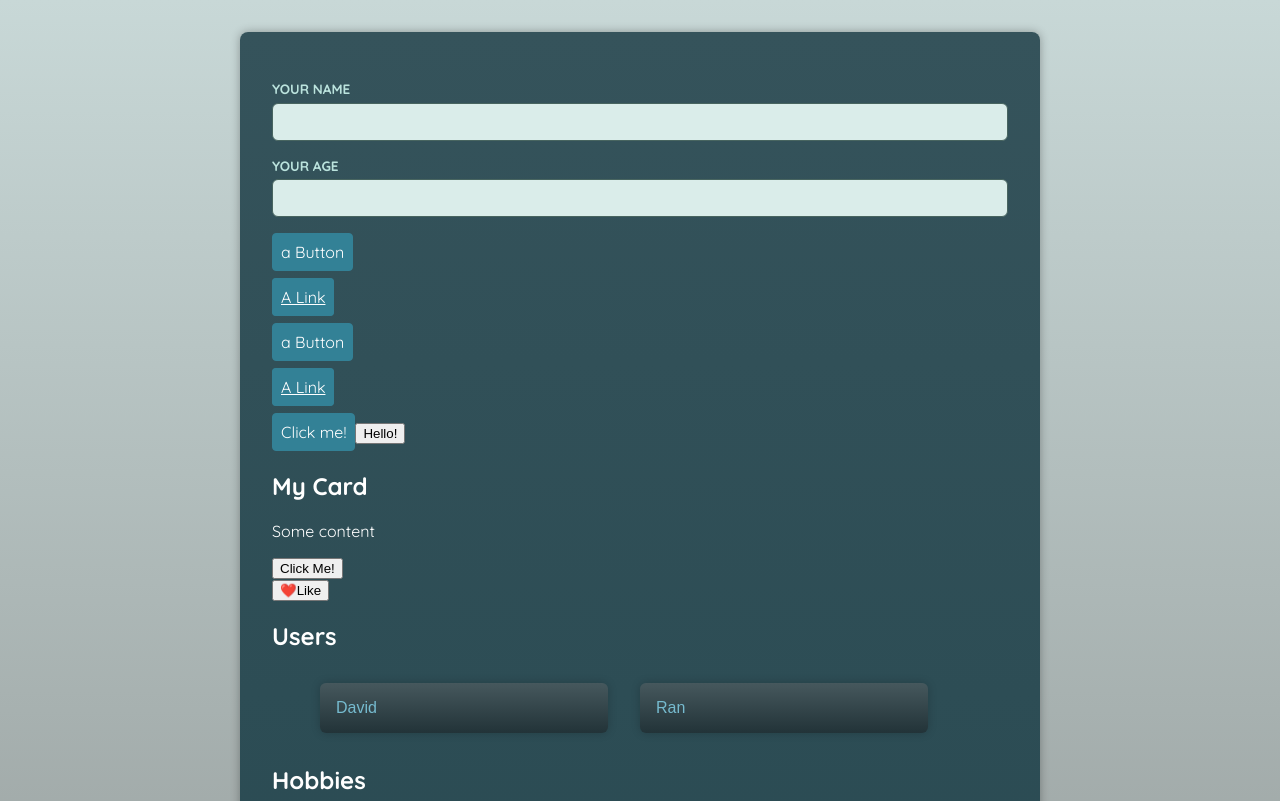
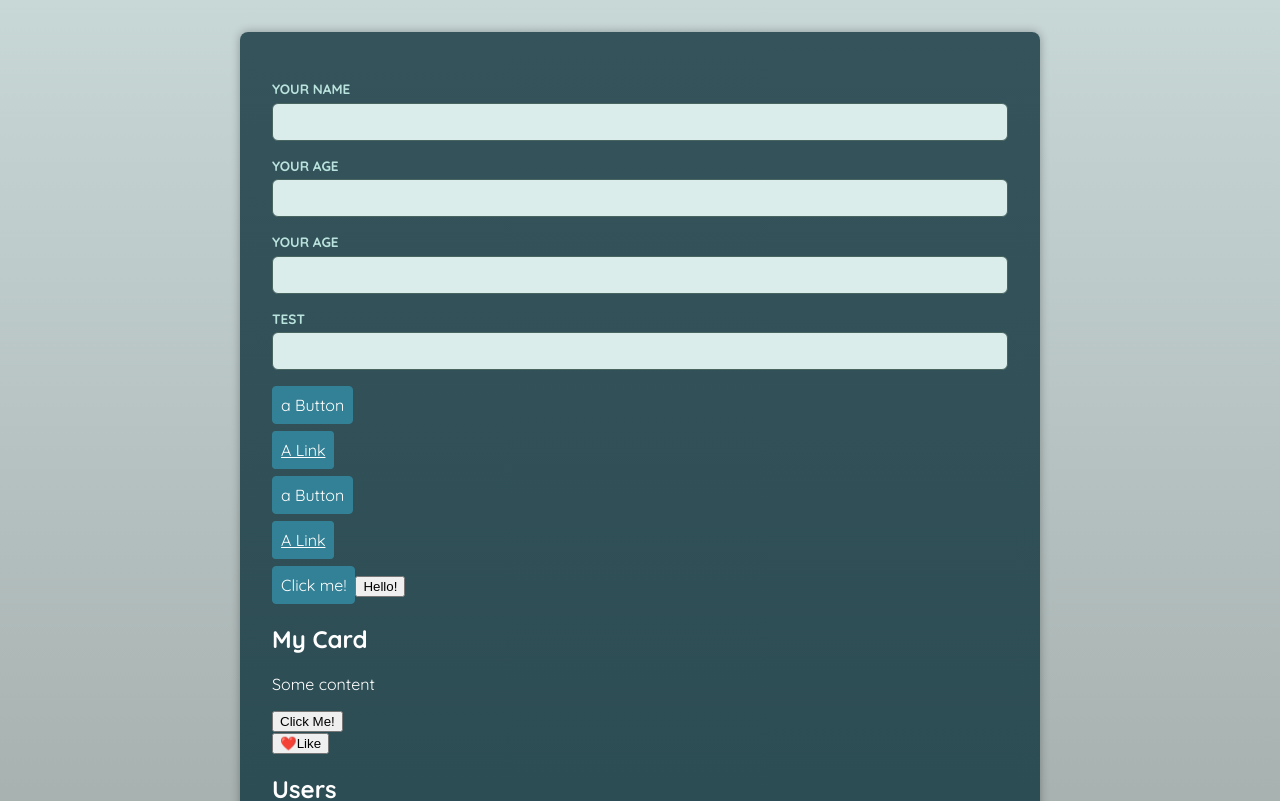
Before and after one commit to nirgluzman/React-TypeScript-Advanced-Components, a React (Vite) app: page / in a window 1280 px wide. Shown: the top 801 px of the page. Built offline with nearby package versions, Linux system fonts and the light colour scheme; a web font is replaced by a local one.

Commit message:
add InputWithRef using forwardRef

```diff
--- a/src/App.tsx
+++ b/src/App.tsx
@@ -1,4 +1,7 @@
+import {useRef} from 'react';
+
 import Input from './components/Input';
+import InputWithRef from './components/InputWithRef';
 import Button1 from './components/Button1';
 import Button2 from './components/Button2';
 import Container from './components/Container';
@@ -7,6 +10,8 @@ import IconButton from './components/IconButton';
 import List from './components/List';
 
 function App() {
+	const input = useRef<HTMLInputElement>(null); // the ref decalred here is meant to be connected to HTMLInputElement.
+
 	function HeartIcon() {
 		return <span>❤️</span>;
 	}
@@ -30,6 +35,18 @@ function App() {
 				id='age'
 				label='Your age'
 				type='number'
+			/>
+
+			<Input
+				id='age'
+				label='Your age'
+				type='number'
+			/>
+
+			<InputWithRef
+				id='test'
+				label='Test'
+				ref={input}
 			/>
 
 			<p>
--- /dev/null
+++ b/src/components/InputWithRef.tsx
@@ -0,0 +1,33 @@
+// Custom Input component with ref
+
+// useRef hook:
+// When you want a component to “remember” some information, but you don’t want that information to trigger new renders, you can use a ref.
+
+import {forwardRef, ComponentPropsWithoutRef} from 'react';
+
+type InputProps = {
+	label: string;
+	id: string;
+} & ComponentPropsWithoutRef<'input'>; // grab all the native attributes of an 'input' element as the props type of Input component.
+
+// forwardRef is a function used to pass the ref to a child component, https://react.dev/reference/react/forwardRef
+// forwardRef is a generic function so we should provide extra type info about related types which eventually be stored in that ref.
+// the 1st value - refers to the type of ref will manage -> HTMLInputElement
+// the 2nd value - refers to the type of props that will be received -> InputProps
+const InputWithRef = forwardRef<HTMLInputElement, InputProps>(function InputWithRef(
+	{label, id, ...props},
+	ref
+) {
+	return (
+		<p>
+			<label htmlFor={id}>{label}</label>
+			<input
+				id={id}
+				ref={ref} // -> 'ref' passed here is connected to HTMLInputElement.
+				{...props}
+			/>
+		</p>
+	);
+});
+
+export default InputWithRef;
```
Also changed, not shown: README.txt.
